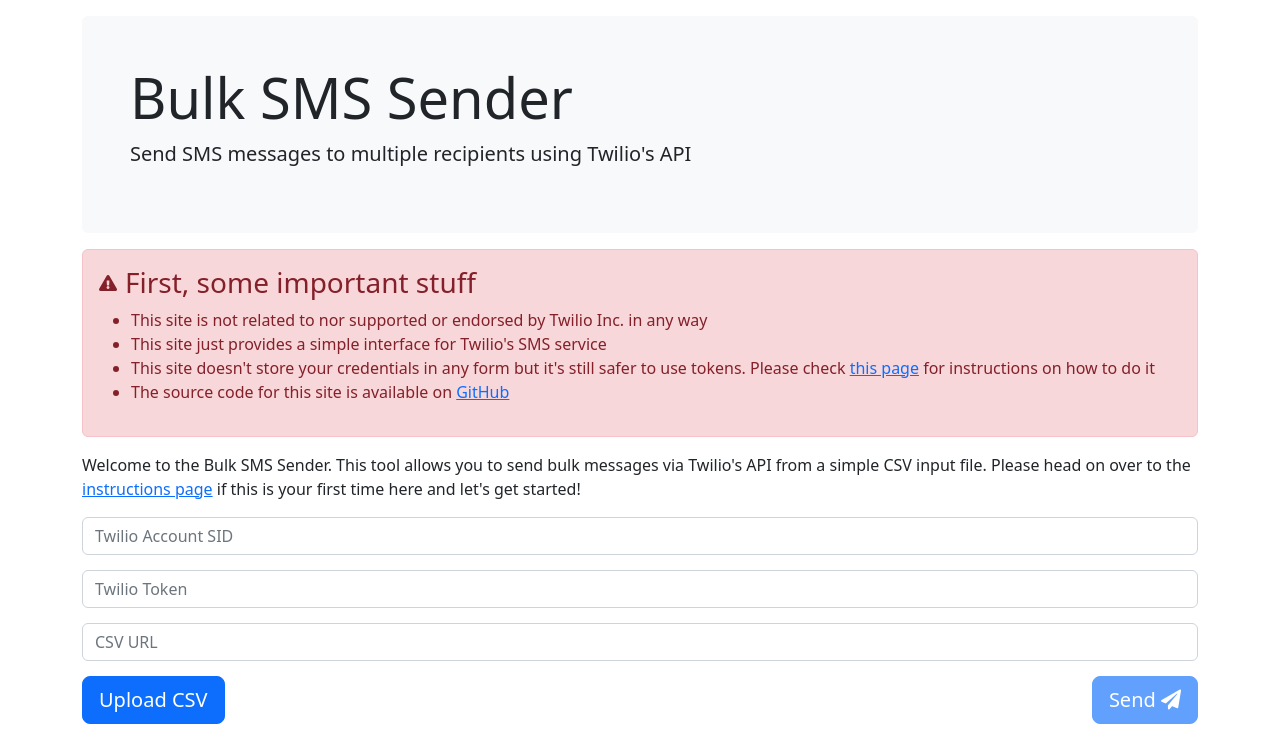
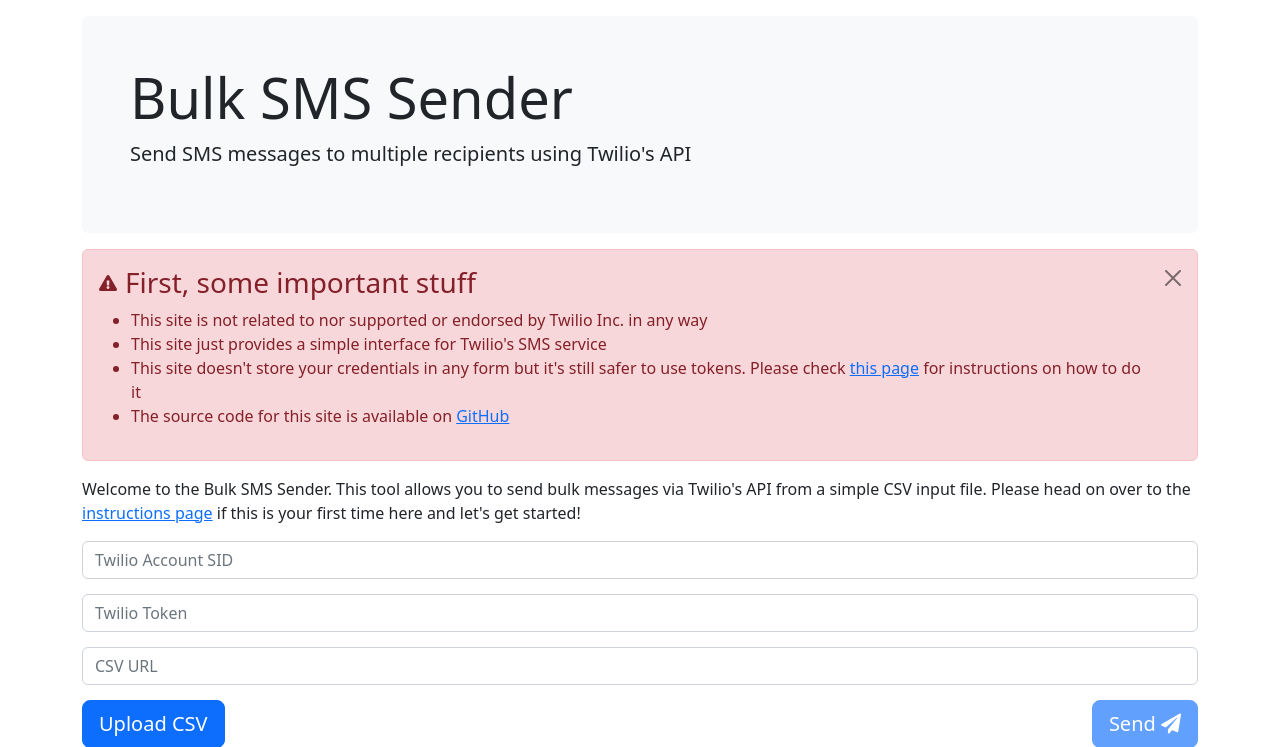
Before and after one commit to RAHB-REALTORS-Association/sms-sender, a Flask app: page / in a window 1280 px wide. Shown: the part 56-803 px from the top of the page. Before the commit the page ends 780 px from the top, so only its background shows below. Run offline with Flask 3, Linux system fonts and the light colour scheme.

Commit message:
dismissible alert

```diff
--- a/templates/index.html
+++ b/templates/index.html
@@ -3,7 +3,7 @@
 {% block title %}Welcome{% endblock %}
 
 {% block content %}
-        <div class="alert alert-danger mb-3" role="alert">
+        <div class="alert alert-danger alert-dismissible fade show mb-3" role="alert">
             <div class="d-flex align-items-center">
                 <i class="fas fa-exclamation-triangle me-2"></i>
                 <h3 class="mb-0">First, some important stuff</h3>
@@ -17,6 +17,7 @@
                 <li>The source code for this site is available on <a
                         href="https://github.com/RAHB-REALTORS-Association/sms-sender" target="_blank">GitHub</a></li>
             </ul>
+            <button type="button" class="btn-close" data-bs-dismiss="alert" aria-label="Close"></button>
         </div>
         <p>
             Welcome to the Bulk SMS Sender. This tool allows you to send bulk messages via Twilio's API from a simple CSV input
```
